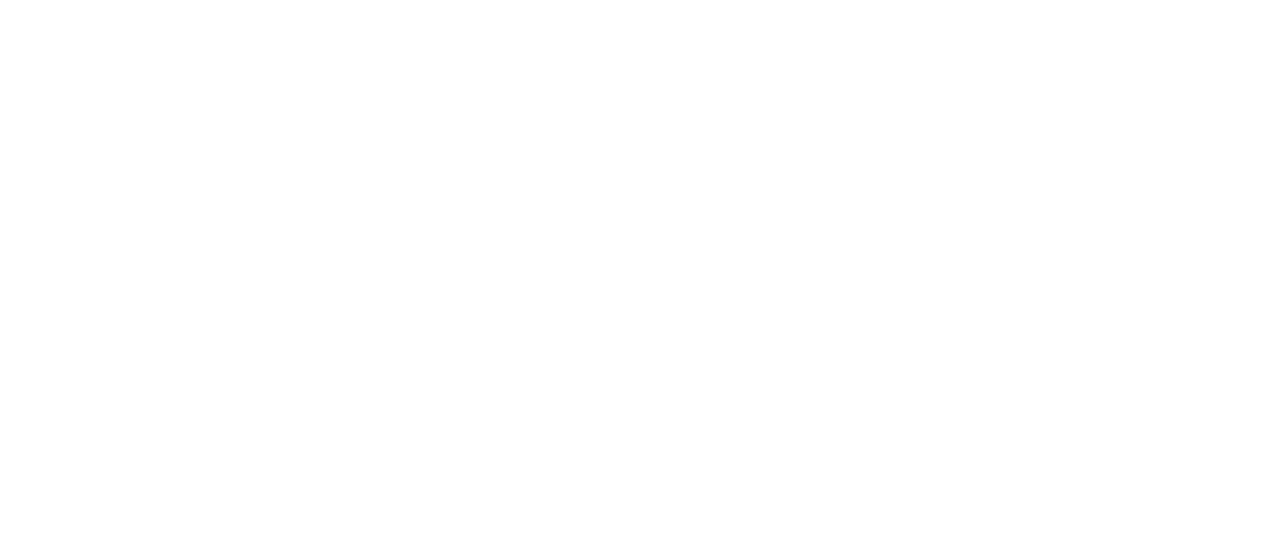
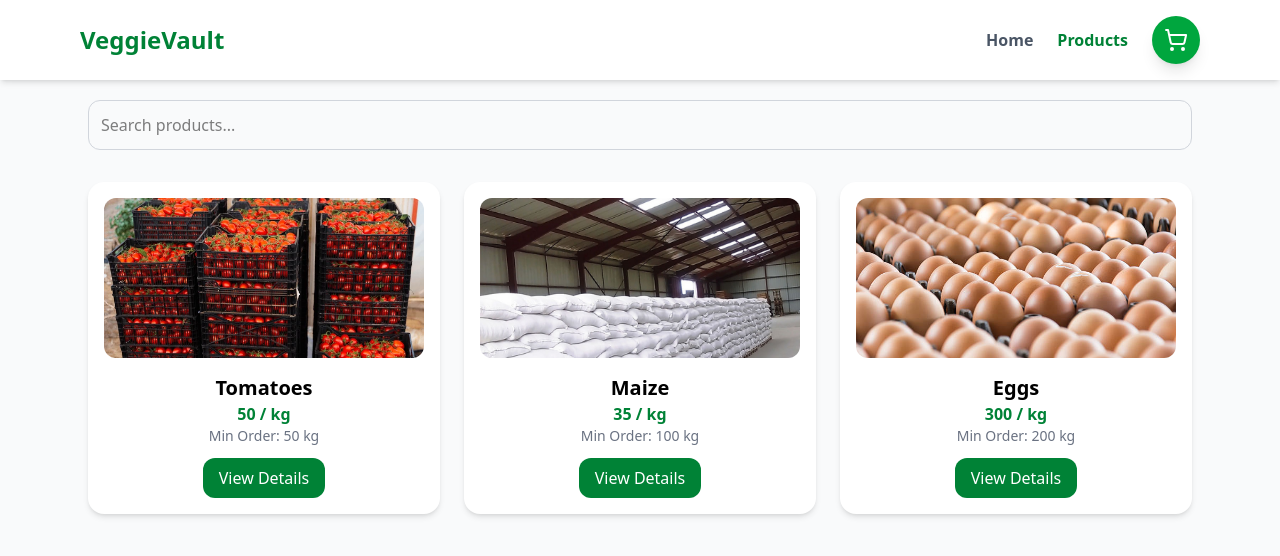
Before and after one commit to Nevv254/Veggie_Vault, a React (Vite) app: page /products in a window 1280 px wide. Before the commit this address had no page. Shown: the top 556 px of the page. Built offline with nearby package versions, Linux system fonts and the light colour scheme.

Commit message:
add navbar across both pages

```diff
--- a/src/App.jsx
+++ b/src/App.jsx
@@ -2,6 +2,7 @@
 import HomePage from "./pages/HomePage";
 import Login from "./pages/Login";
 import Register from "./pages/Register";
+import Products from "./pages/Products";
 
 function App() {
   return (
@@ -10,6 +11,7 @@
         <Route path="/" element={<HomePage />} />
         <Route path="/login" element={<Login />} />
         <Route path="/register" element={<Register />} />
+        <Route path="/products" element={<Products />} />
       </Routes>
     </Router>
   );
--- a/src/components/NavBar.jsx
+++ b/src/components/NavBar.jsx
@@ -1,13 +1,38 @@
 import { ShoppingCart } from "lucide-react";
+import { Link, useLocation } from "react-router-dom";
 
 export default function Navbar({ cartCount, onCartClick }) {
+  const location = useLocation();
+
   return (
     <nav className="fixed top-0 left-0 right-0 bg-white shadow-md z-40">
       <div className="max-w-6xl mx-auto flex justify-between items-center p-4">
         {/* Logo */}
-        <h1 className="text-2xl font-bold text-green-700">VeggieVault</h1>
+        <Link to="/" className="text-2xl font-bold text-green-700 hover:text-green-800 transition">
+          VeggieVault
+        </Link>
 
-        {/* Floating Cart Icon */}
+        {/* Navigation Links */}
+        <div className="flex items-center space-x-6">
+          <Link
+            to="/"
+            className={`font-semibold transition ${
+              location.pathname === "/" ? "text-green-700" : "text-gray-600 hover:text-green-700"
+            }`}
+          >
+            Home
+          </Link>
+          <Link
+            to="/products"
+            className={`font-semibold transition ${
+              location.pathname === "/products" ? "text-green-700" : "text-gray-600 hover:text-green-700"
+            }`}
+          >
+            Products
+          </Link>
+
+          {/* Cart Icon - Only show if onCartClick is provided */}
+          {onCartClick && (
             <div className="relative">
               <button
                 onClick={onCartClick}
@@ -21,6 +46,8 @@
                 </span>
               )}
             </div>
+          )}
+        </div>
       </div>
     </nav>
   );
--- a/src/pages/HomePage.jsx
+++ b/src/pages/HomePage.jsx
@@ -1,6 +1,10 @@
 import { motion } from "framer-motion";
 import { Link } from "react-router-dom";
 import Navbar from "../components/NavBar";
+import apples from "../assets/apples-plastic-crate-harvesting-fruit-garden-autumn-red-apple-from-organic-farm_116317-20341.avif";
+import tomatoes from "../assets/tomatoes.webp";
+import maize from "../assets/maize.jpg";
+import eggs from "../assets/eggs.jpg";
 
 export default function HomePage() {
   return (
@@ -11,7 +15,7 @@
       {/* Hero Section */}
       <section className="relative bg-green-700 text-white overflow-hidden">
         <div className="max-w-7xl mx-auto flex flex-col md:flex-row items-center justify-between px-6 py-20">
-          {/* Left Content */}
+          { }
           <motion.div
             initial={{ x: -50, opacity: 0 }}
             animate={{ x: 0, opacity: 1 }}
@@ -34,7 +38,7 @@
 
           {/* Right Image */}
           <motion.img
-            src="src\assets\apples-plastic-crate-harvesting-fruit-garden-autumn-red-apple-from-organic-farm_116317-20341.avif"
+            src={apples}
             alt="Fresh Vegetables"
             className="rounded-2xl shadow-2xl mt-10 md:mt-0 md:w-1/2"
             initial={{ x: 50, opacity: 0 }}
@@ -49,9 +53,9 @@
         <h2 className="text-3xl font-bold text-center mb-10">Trending Produce</h2>
         <div className="grid gap-8 md:grid-cols-3">
           {[
-            { id: 1, name: "Tomatoes", img: "src/assets/tomatoes.webp" },
-            { id: 2, name: "Maize", img: "src/assets/maize.jpg" },
-            { id: 3, name: "Eggs", img: "src/assets/eggs.jpg" },
+            { id: 1, name: "Tomatoes", img: tomatoes },
+            { id: 2, name: "Maize", img: maize },
+            { id: 3, name: "Eggs", img: eggs },
           ].map((item) => (
             <motion.div
               key={item.id}
--- a/src/pages/Products.jsx
+++ b/src/pages/Products.jsx
@@ -3,12 +3,15 @@
 import ProductCard from "../components/ProductCard";
 import ProductModal from "../components/ProductModal";
 import MiniCart from "../components/MiniCart";
+import tomatoes from "../assets/tomatoes.webp";
+import maize from "../assets/maize.jpg";
+import eggs from "../assets/eggs.jpg";
 
 export default function Products() {
   const allProducts = [
-    { id: 1, name: "Tomatoes", price: 50, minQty: 50, image: "src/assets/tomatoes.webp" },
-    { id: 2, name: "Maize", price: 35, minQty: 100, image: "src/assets/maize.jpg" },
-    { id: 3, name: "Eggs", price: 300, minQty: 200, image: "src/assets/eggs.jpg" },
+    { id: 1, name: "Tomatoes", price: 50, minQty: 50, image: tomatoes },
+    { id: 2, name: "Maize", price: 35, minQty: 100, image: maize },
+    { id: 3, name: "Eggs", price: 300, minQty: 200, image: eggs },
   ];
 
   const [search, setSearch] = useState("");
```
Lines whose indentation alone changed are shown as unchanged.
